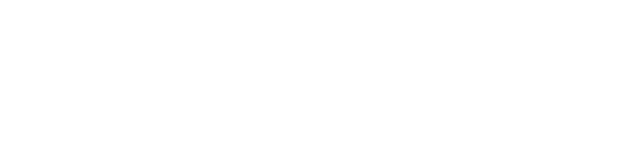
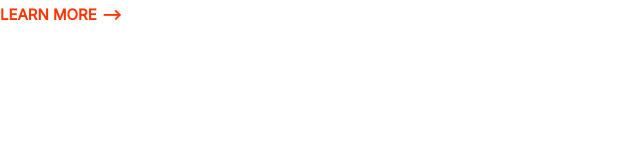
Before and after one commit to haileyesuschekol/Web-hosting-LP, a plain HTML site: page index.html in a window 1280 px wide. Shown: the whole page, without its empty margins (0-640 px from the left). Drawn offline with Linux system fonts and the light colour scheme.

Commit message:
Build arrow link componet.

```diff
--- a/css/styles.css
+++ b/css/styles.css
@@ -5,6 +5,7 @@
   --color-headings: #1b0760;
   --color-body: #918ca4;
 }
+/* Typography */
 html {
   /* 62.5 % of 16px(html default) */
   font-size: 62.5%;
@@ -51,3 +52,31 @@ p {
     font-size: 2.4rem;
   }
 }
+
+/* Links */
+a {
+  text-decoration: none;
+}
+
+.link-arrow {
+  color: var(--color-accent);
+  text-transform: uppercase;
+  font-size: 2rem;
+  font-weight: bold;
+}
+
+.link-arrow::after {
+  content: "-->";
+  margin-left: 5px;
+  transition: margin 0.15s;
+}
+
+.link-arrow:hover::after {
+  margin-left: 10px;
+}
+
+@media screen and (min-width: 1024px) {
+  .link-arrow {
+    font-size: 1.5rem;
+  }
+}
--- a/index.html
+++ b/index.html
@@ -13,5 +13,7 @@
     <link rel="stylesheet" href="css/normalize-css.css" />
     <link rel="stylesheet" href="css/styles.css" />
   </head>
-  <body></body>
+  <body>
+    <a href="#" class="link-arrow">Learn More</a>
+  </body>
 </html>
```
Also changed, not shown: components/links.html (added, +1 -0 lines).
